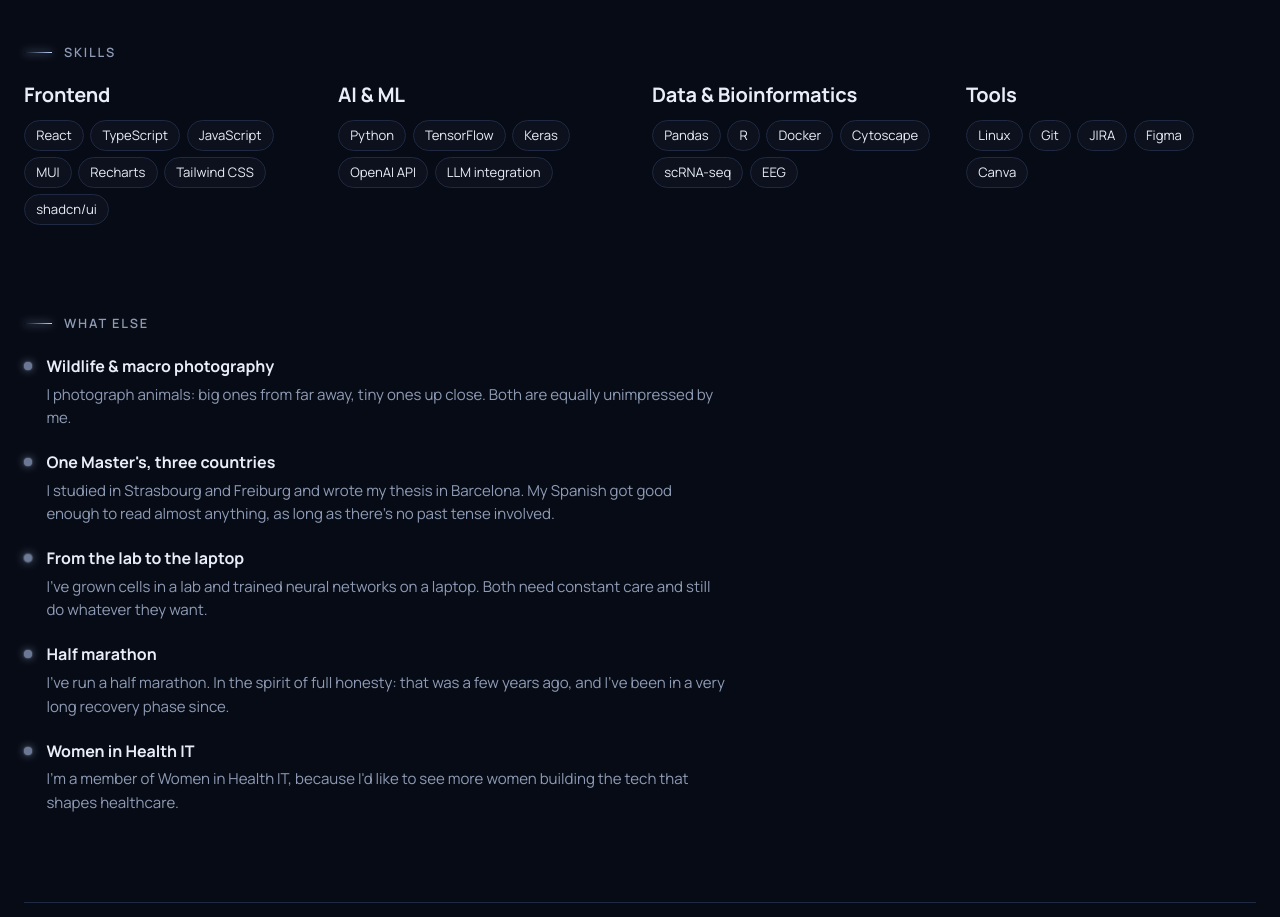
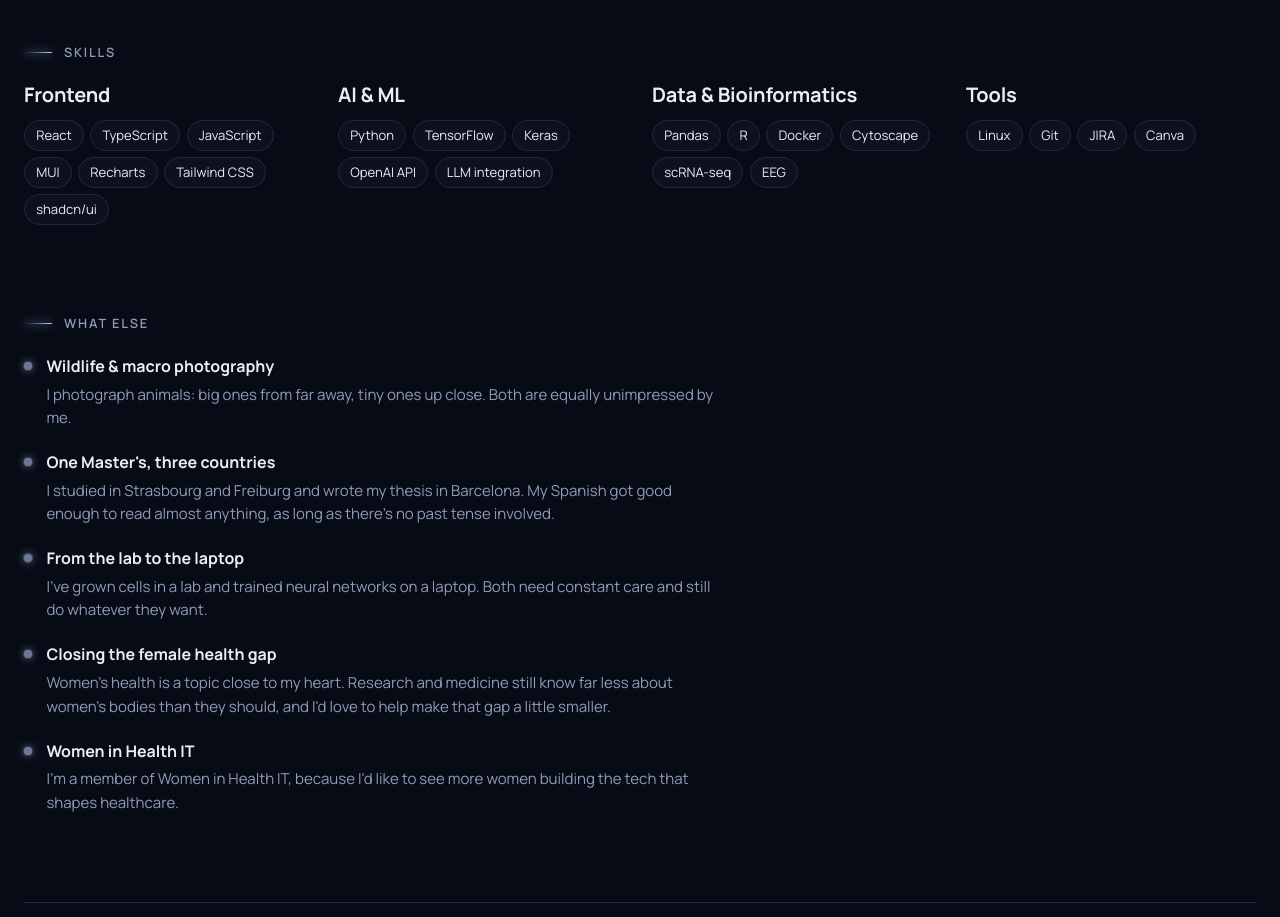
Before and after one commit to WinklerLaura/portfolio, a React (Vite) app: page / in a window 1280 px wide. Shown: the part 1360-2277 px from the top of the page. Built offline with nearby package versions, Linux system fonts and the light colour scheme.

Commit message:
Female health gap point, remove Figma

```diff
--- a/src/data.ts
+++ b/src/data.ts
@@ -120,8 +120,7 @@ export const projects: Project[] = [
         "REST API",
         "MUI",
         "Recharts",
-        "i18next",
-        "Figma"
+        "i18next"
       ],
       "links": [
         {
@@ -436,7 +435,6 @@ export const skills = [
       "Linux",
       "Git",
       "JIRA",
-      "Figma",
       "Canva"
     ]
   }
@@ -456,8 +454,8 @@ export const facts = [
     "text": "I've grown cells in a lab and trained neural networks on a laptop. Both need constant care and still do whatever they want."
   },
   {
-    "title": "Half marathon",
-    "text": "I've run a half marathon. In the spirit of full honesty: that was a few years ago, and I've been in a very long recovery phase since."
+    "title": "Closing the female health gap",
+    "text": "Women's health is a topic close to my heart. Research and medicine still know far less about women's bodies than they should, and I'd love to help make that gap a little smaller."
   },
   {
     "title": "Women in Health IT",
```
